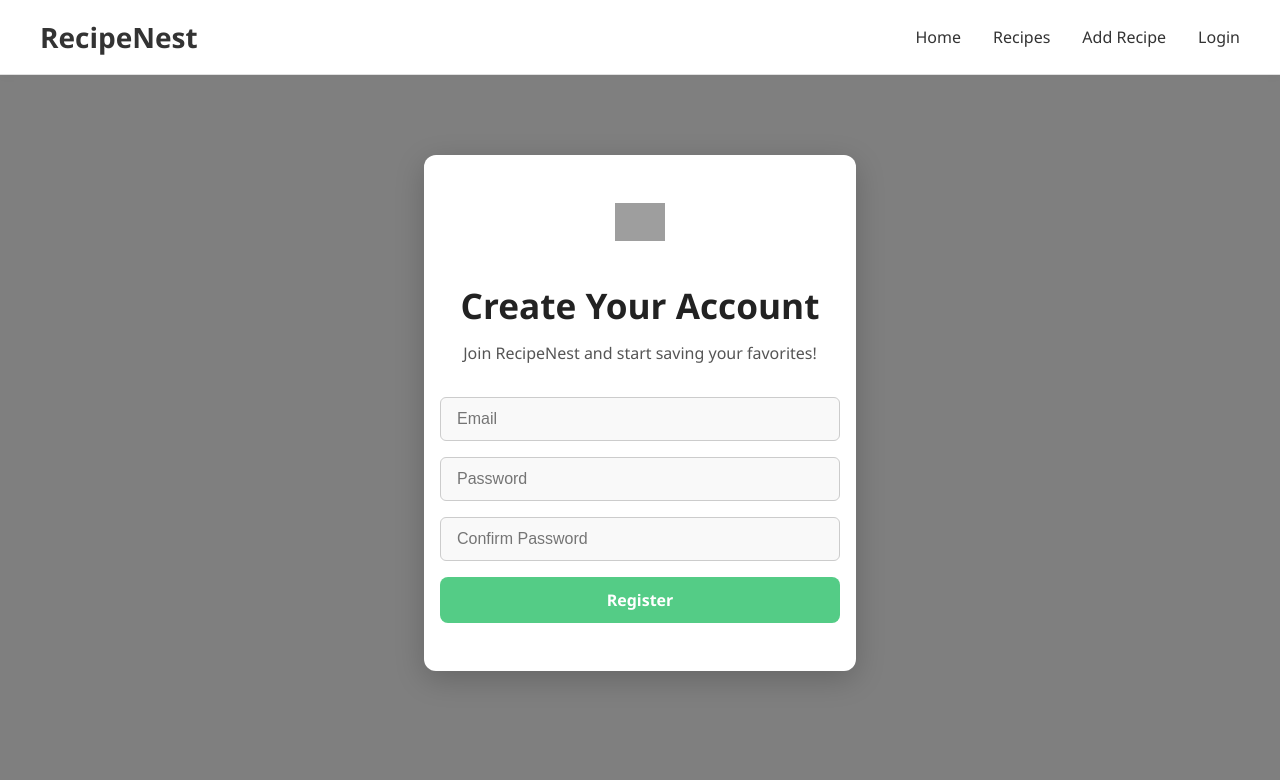
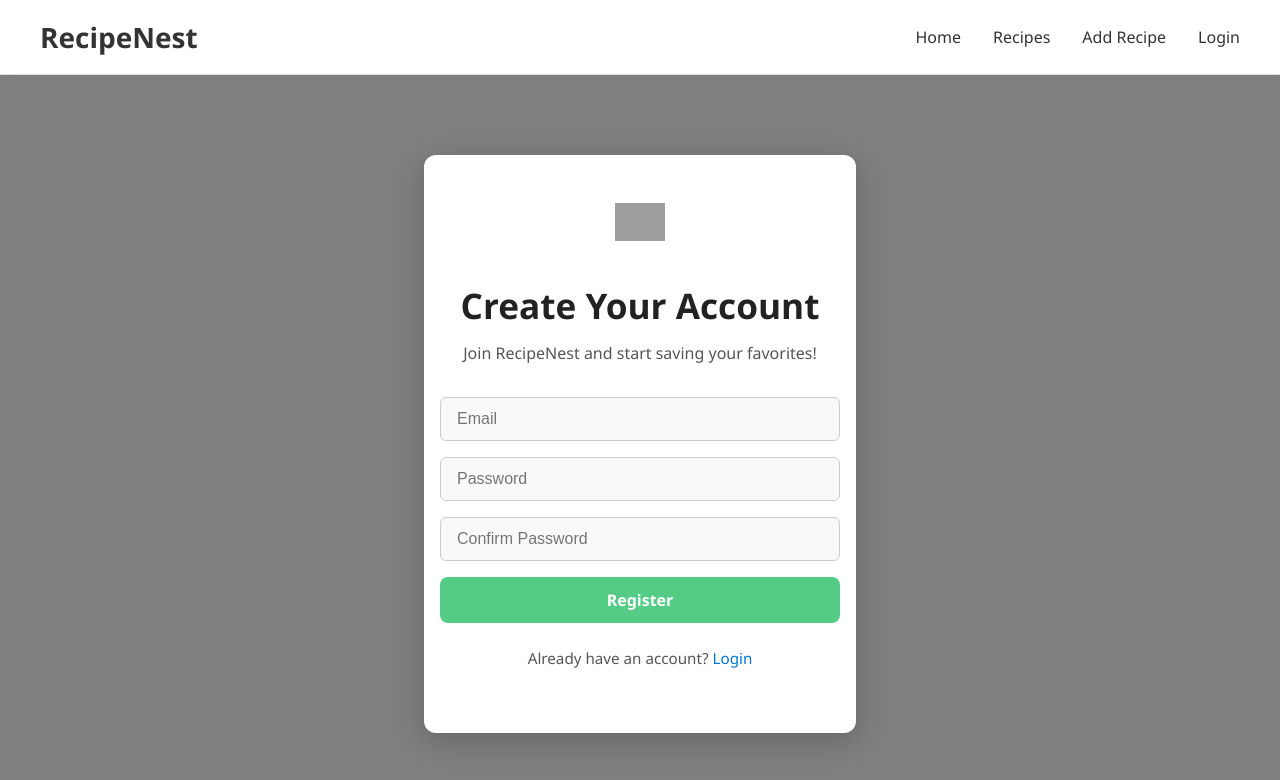
Before and after one commit to DaniRossiter/recipenest-frontend, a React (Vite) app: page /register in a window 1280 px wide. Shown: the top 780 px of the page. Built offline with nearby package versions, Linux system fonts and the light colour scheme; grey boxes are pictures that could not be loaded.

Commit message:
Finish and style RegisterPage with form and hover effects

```diff
--- a/src/components/RecipeForm.jsx
+++ b/src/components/RecipeForm.jsx
@@ -79,7 +79,8 @@ const styles = {
     cursor: "pointer",
     border: "none",
     transform: "scale(1.02)",
-    transition: "background-color 0.2s ease, transform 0.2s ease"
+    transition: "background-color 0.2s ease, transform 0.2s ease",
+    color: "black"
   }
 };
 
--- a/src/pages/RegisterPage.jsx
+++ b/src/pages/RegisterPage.jsx
@@ -15,8 +15,26 @@ function RegisterPage() {
         <input type="email" placeholder="Email" style={styles.input} />
         <input type="password" placeholder="Password" style={styles.input} />
         <input type="password" placeholder="Confirm Password" style={styles.input} />
-        <button type="submit" style={styles.button}>Register</button>
+        <button
+          type="submit"
+          style={{ ...styles.button }}
+          onMouseEnter={e => {
+            e.target.style.backgroundColor = "#0077cc";
+            e.target.style.color = "white";
+          }}
+          onMouseLeave={e => {
+            e.target.style.backgroundColor = "#54cc86";
+            e.target.style.color = "black";
+          }}
+        >
+          Register
+        </button>
       </form>
+
+      <p style={styles.loginPrompt}>
+        Already have an account?{" "}
+        <a href="/login" className="register-link">Login</a>
+      </p>
     </div>
   );
 }
@@ -66,7 +84,12 @@ const styles = {
     color: "white",
     fontWeight: "600",
     cursor: "pointer",
-    transition: "background-color 0.2s"
+    transition: "background-color 0.2s, color 0.2s",
+  },
+  loginPrompt: {
+    marginTop: "1.5rem",
+    fontSize: "0.95rem",
+    color: "#555",
   }
 };
 
```
